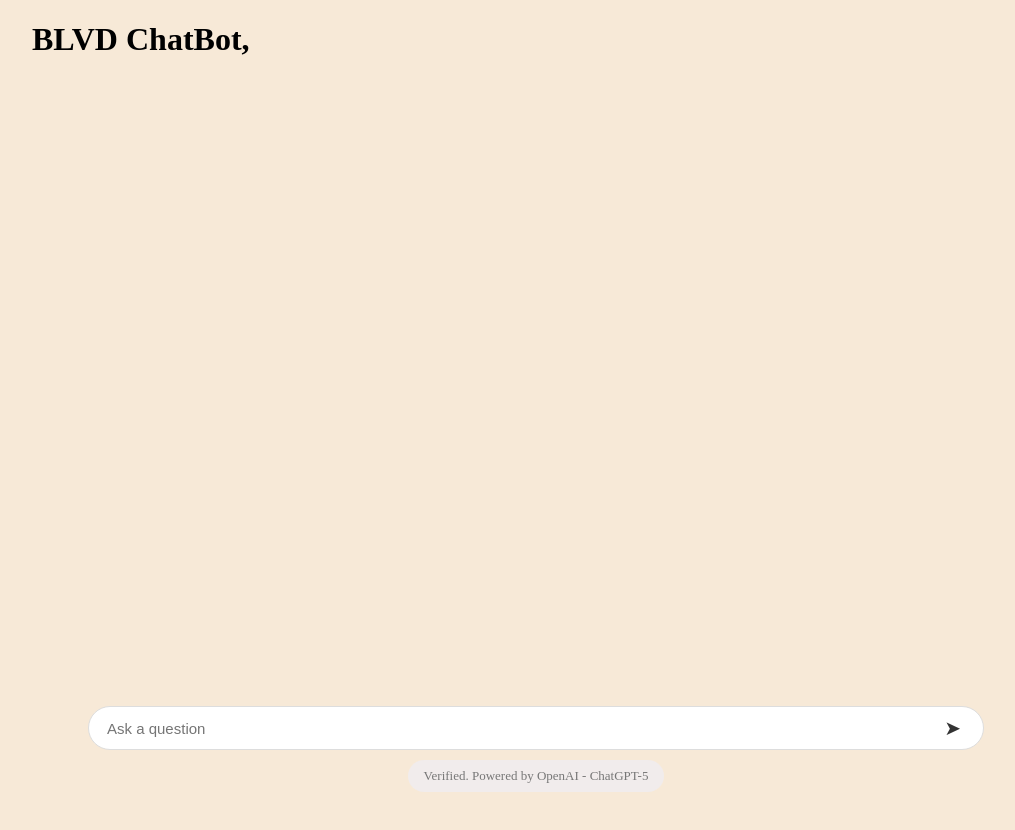
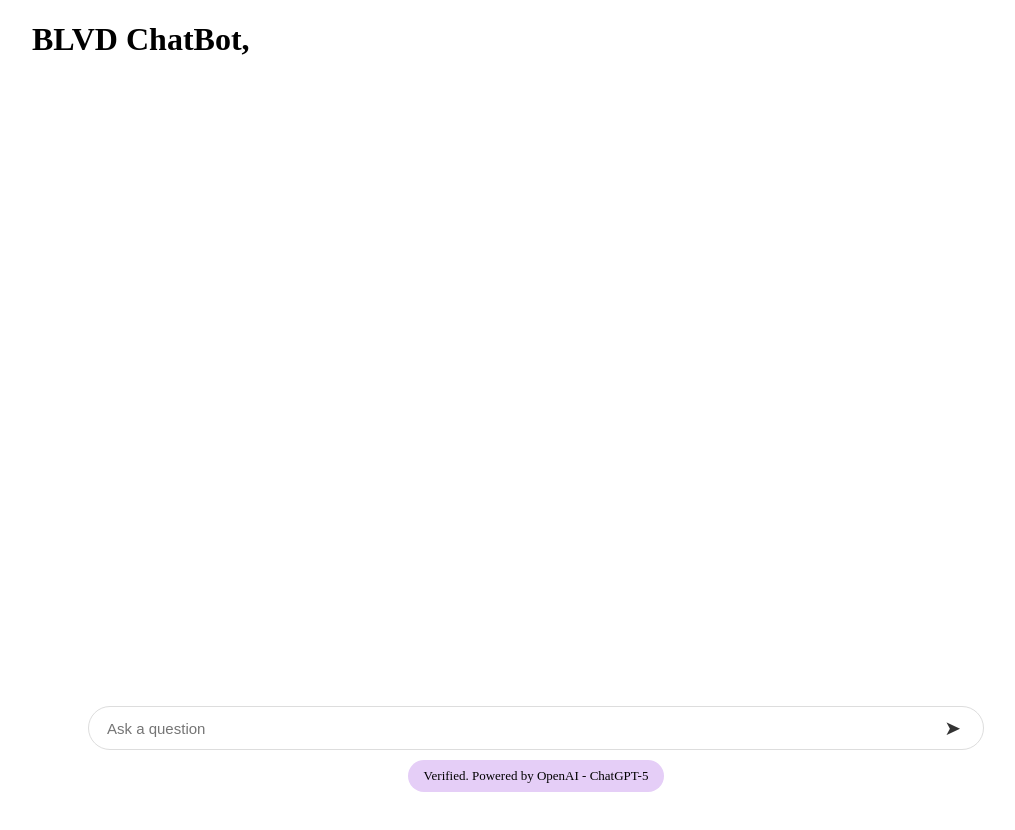
Before and after one commit to OpenSource-Technologies/blvd-mcp-frontend, an Angular app: page / in a window 1280 px wide. Shown: the top 830 px of the page, without its empty margins (104-1119 px from the left). Built offline with nearby package versions, Linux system fonts and the light colour scheme.

Commit message:
dynamic color set and extra css remove

```diff
--- a/src/app/chat/chat.component.scss
+++ b/src/app/chat/chat.component.scss
@@ -1,163 +1,3 @@
-// .chat-container {
-//     width: 360px;
-//     height: 500px;
-//     border-radius: 10px;
-//     display: flex;
-//     flex-direction: column;
-//     background: #fff;
-//     box-shadow: 0 0 10px rgba(0,0,0,0.1);
-//   }
-
-//   .messages {
-//     flex: 1;
-//     overflow-y: auto;
-//     padding: 10px;
-//   }
-
-//   .messages .user {
-//     text-align: right;
-//     color: #333;
-//   }
-
-//   .messages .bot {
-//     text-align: left;
-//     color: #0078ff;
-//   }
-
-//   .input-area {
-//     display: flex;
-//     border-top: 1px solid #ddd;
-//   }
-
-//   input {
-//     flex: 1;
-//     padding: 10px;
-//     border: none;
-//     outline: none;
-//   }
-
-//   button {
-//     padding: 10px 20px;
-//     background: #0078ff;
-//     color: white;
-//     border: none;
-//     cursor: pointer;
-//   }
-
-
-
-
-// .chat-container {
-//   display: flex;
-//   flex-direction: column;
-//   height: 90vh;
-//   width: 100%;
-//   background: #f4f6fa;
-//   border-radius: 10px;
-//   overflow: hidden;
-// }
-
-// .messages {
-//   flex: 1;
-//   overflow-y: auto;
-//   padding: 10px;
-
-//   .user, .agent {
-//     margin-bottom: 10px;
-//     display: flex;
-//   }
-
-//   .user {
-//     justify-content: flex-end;
-//     .message-text {
-//       background: #007bff;
-//       color: white;
-//     }
-//   }
-
-//   .agent {
-//     justify-content: flex-start;
-//     .message-text {
-//       background: #e9ecef;
-//       color: #333;
-//     }
-//   }
-
-//   .message-text {
-//     padding: 10px 14px;
-//     border-radius: 20px;
-//     max-width: 75%;
-//   }
-// }
-
-// .chat-input {
-//   display: flex;
-//   padding: 10px;
-//   background: white;
-//   border-top: 1px solid #ddd;
-
-//   input {
-//     flex: 1;
-//     border: none;
-//     padding: 10px;
-//     outline: none;
-//   }
-
-//   button {
-//     background: #007bff;
-//     color: white;
-//     border: none;
-//     padding: 10px 20px;
-//     border-radius: 6px;
-//     cursor: pointer;
-//   }
-// }
-
-
-
-// /***for loading*/
-// .loading .message-text {
-//   background: #e9ecef;
-//   display: flex;
-//   align-items: center;
-//   gap: 4px;
-// }
-
-// .dot {
-//   width: 8px;
-//   height: 8px;
-//   background: #999;
-//   border-radius: 50%;
-//   animation: blink 1.4s infinite both;
-// }
-
-// .dot:nth-child(2) {
-//   animation-delay: 0.2s;
-// }
-// .dot:nth-child(3) {
-//   animation-delay: 0.4s;
-// }
-
-// @keyframes blink {
-//   0%, 80%, 100% { opacity: 0; }
-//   40% { opacity: 1; }
-// }
-
-// .avatar {
-//   width: 28px;
-//   height: 28px;
-//   border-radius: 50%;
-//   background: #ddd;
-//   margin-right: 10px;
-//   align-self: end;
-// }
-
-
-
-
-
-
-/* for last basic ui start**/
 
 
 .main-chat-container{
@@ -204,8 +44,8 @@
   .user {
     justify-content: flex-end;
     .message-text {
-      background: #e9ecef; //#007bff;
-      color: black; // white;
+      background: var(--secondary-color); //#007bff;
+      color: var(--primary-color); // white;
       border-bottom-right-radius: 4px;
     }
   }
@@ -213,8 +53,8 @@
   .assistant {
     justify-content: flex-start;
     .message-text {
-     // background: #e9ecef;
-      color: #333;
+      background: var(--primary-theme-color);
+      color: var(--light-gray);
       border-bottom-left-radius: 4px;
     }
   }
@@ -231,59 +71,10 @@
       max-width: 85%;
       font-size: 14px;
     }
-
-    // @media (max-width: 480px) {
-    //   max-width: 90%;
-    //   font-size: 13px;
-    //   padding: 8px 12px;
-    // }
   }
 }
 
 /*** Input Area ***/
-// .chat-input {
-//   display: flex;
-//   padding: 10px;
-//   background: white;
-//   border-top: 1px solid #ddd;
-//   align-items: center;
-
-//   input {
-//     flex: 1;
-//     border: none;
-//     padding: 10px 12px;
-//     outline: none;
-//     font-size: 15px;
-//     border-radius: 6px;
-//     background: #f1f3f5;
-
-//     @media (max-width: 480px) {
-//       font-size: 14px;
-//       padding: 8px 10px;
-//     }
-//   }
-
-//   button {
-//     background: #007bff;
-//     color: white;
-//     border: none;
-//     padding: 10px 18px;
-//     border-radius: 8px;
-//     cursor: pointer;
-//     margin-left: 8px;
-//     font-size: 15px;
-//     transition: background 0.3s;
-
-//     &:hover {
-//       background: #005fcc;
-//     }
-
-//     @media (max-width: 480px) {
-//       padding: 8px 12px;
-//       font-size: 14px;
-//     }
-//   }
-// }
 
 .chat-input {
   display: flex;
@@ -377,167 +168,6 @@
 }
 
 
-/*for last basic ui end*/
-
-
-// body, html {
-//   margin: 0;
-//   padding: 0;
-//   font-family: 'Inter', sans-serif;
-//   background: #fff7ee;
-// }
-
-// .chat-wrapper {
-//   display: flex;
-//   flex-direction: column;
-//   align-items: center;
-//   background: #fff7ee;
-//   min-height: 100vh;
-//   width: 100%;
-// }
-
-// .chat-header {
-//   width: 100%;
-//   background: #fff7ee;
-//   display: flex;
-//   justify-content: space-between;
-//   align-items: center;
-//   padding: 20px 40px;
-
-//   h1 {
-//     font-size: 28px;
-//     font-weight: 700;
-//     color: #0a0a0a;
-//   }
-
-//   .start-btn {
-//     background: #002b3d;
-//     color: white;
-//     padding: 10px 20px;
-//     border-radius: 30px;
-//     font-size: 15px;
-//     cursor: pointer;
-//     border: none;
-//     transition: background 0.3s;
-
-//     &:hover {
-//       background: #014a66;
-//     }
-//   }
-// }
-
-// .chat-container {
-//   background: #fff0dd;
-//   width: 100%;
-//   max-width: 800px;
-//   border-radius: 8px;
-//   box-shadow: 0 0 20px rgba(0,0,0,0.05);
-//   padding: 20px;
-//   display: flex;
-//   flex-direction: column;
-//   justify-content: space-between;
-// }
-
-// .messages {
-//   flex: 1;
-//   overflow-y: auto;
-//   padding: 10px;
-//   display: flex;
-//   flex-direction: column;
-// }
-
-// .message {
-//   margin-bottom: 14px;
-//   display: flex;
-//   flex-direction: column;
-
-//   &.user {
-//     align-items: flex-end;
-
-//     .message-bubble {
-//       background: #fff;
-//       color: #333;
-//       border-radius: 12px 12px 0 12px;
-//     }
-//   }
-
-//   &.bot {
-//     align-items: flex-start;
-
-//     .message-bubble {
-//       background: #f8e8d1;
-//       color: #111;
-//       border-radius: 12px 12px 12px 0;
-//     }
-//   }
-
-//   .message-bubble {
-//     padding: 12px 16px;
-//     max-width: 75%;
-//     line-height: 1.4;
-//     font-size: 15px;
-//   }
-
-//   .message-meta {
-//     font-size: 13px;
-//     color: #666;
-//     margin-bottom: 4px;
-//     display: flex;
-//     justify-content: space-between;
-//   }
-// }
-
-// /* Typing dots */
-// .typing {
-//   display: flex;
-//   gap: 4px;
-// }
-// .dot {
-//   width: 8px;
-//   height: 8px;
-//   background: #999;
-//   border-radius: 50%;
-//   animation: blink 1.4s infinite both;
-// }
-// .dot:nth-child(2) {
-//   animation-delay: 0.2s;
-// }
-// .dot:nth-child(3) {
-//   animation-delay: 0.4s;
-// }
-// @keyframes blink {
-//   0%, 80%, 100% { opacity: 0; }
-//   40% { opacity: 1; }
-// }
-
-// /* Input box */
-// .chat-input {
-//   display: flex;
-//   align-items: center;
-//   background: #fff;
-//   border-radius: 30px;
-//   padding: 8px 16px;
-//   margin: 10px 0;
-//   border: 1px solid #ddd;
-
-//   input {
-//     flex: 1;
-//     border: none;
-//     outline: none;
-//     background: transparent;
-//     font-size: 15px;
-//   }
-
-//   button {
-//     border: none;
-//     background: transparent;
-//     font-size: 20px;
-//     cursor: pointer;
-//     color: #333;
-//   }
-// }
-
-
 .headText{
   padding-left: 15px;
   @media (min-width: 600px) {
@@ -547,15 +177,6 @@
 /* Footer */
 
 .fixedFooter{
-  // position: fixed;      /* 👈 stays in place even when scrolling */
-  // bottom: 0;            /* 👈 stick to bottom */
-  // left: 0;
-  // width: 100%;          /* full width */
-  // text-align: center;   /* center horizontally */
-  // background: transparent; /* optional */
-  // z-index: 1000;
-
-
   position: absolute;
     bottom: 0;
     left: 5vw;
@@ -580,10 +201,10 @@
 
 .chat-footer {
   font-size: 13px;
-  color: #777;
+  color: var(--secondary-color-light-text);
   text-align: center;
   padding: 8px 16px;
   border-radius: 20px;
-  background-color: #f1ecec;
+  background-color: var(--secondary-color-light);
   display: inline-block;
 }
--- a/src/styles.scss
+++ b/src/styles.scss
@@ -1,4 +1,13 @@
 /* You can add global styles to this file, and also import other style files */
 body{
-    background-color: #F7E9D7;
-  }
+    background-color: white;// #F7E9D7;
+}
+
+:root {
+  --primary-color: #ffffff; //color code in secondary color
+  --secondary-color: #8143B1; //user msg background
+  --secondary-color-light: #e5cef7;
+  --secondary-color-light-text: #000000;
+  --primary-theme-color: #e9ecef; //agent msg background
+  --light-gray: #333 //color code in primary theme
+}
```
